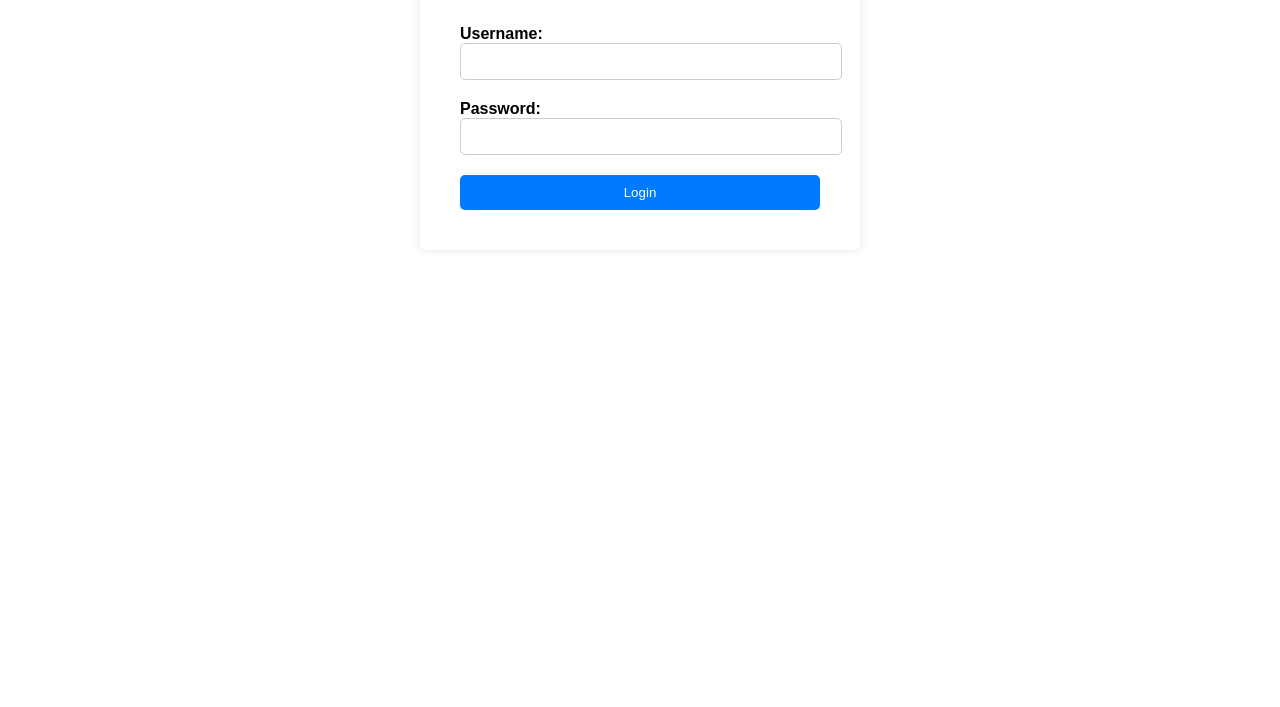
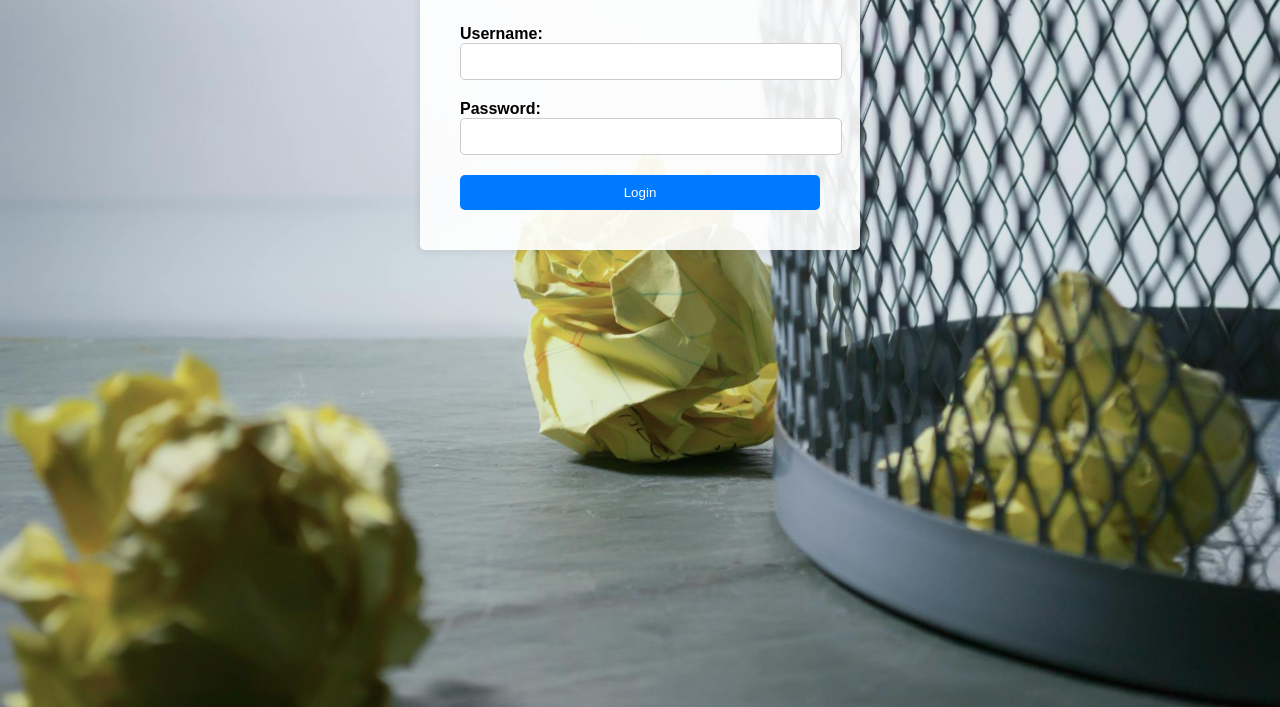
Before and after one commit to rahilmuhammedck/waste-management-system, a plain HTML site: page admin_login.html in a window 1280 px wide. Shown: the part 93-800 px from the top of the page. Drawn offline with Linux system fonts and the light colour scheme.

Commit message:
Update admin_styles.css

```diff
--- a/admin_styles.css
+++ b/admin_styles.css
@@ -7,7 +7,7 @@ html, body {
 /* Set default font family */
 body {
     font-family: Arial, sans-serif;
-    background-image: url('admin-background.jpg'); /* Add background image */
+    background-image: url('admin_background.jpg'); /* Add background image */
     background-size: cover;
     background-attachment: fixed; /* Ensure the background image stays fixed while scrolling */
 }
```
